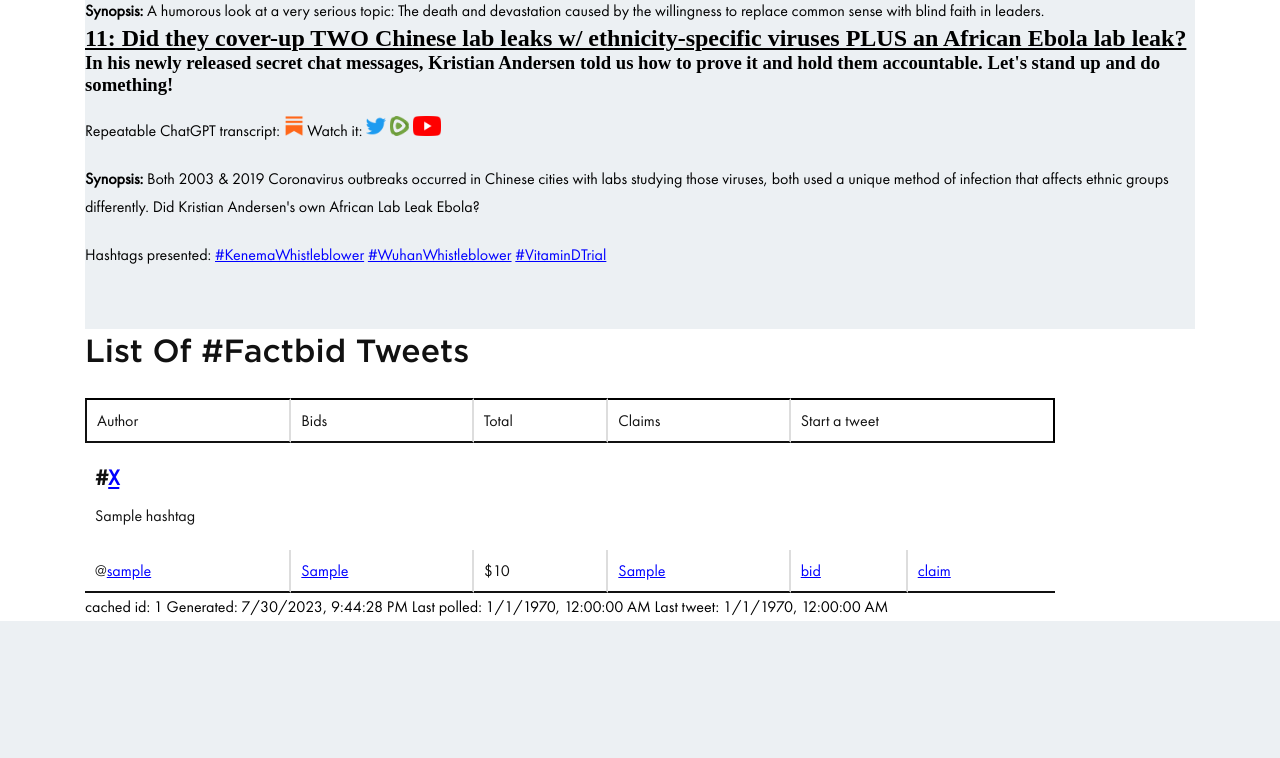
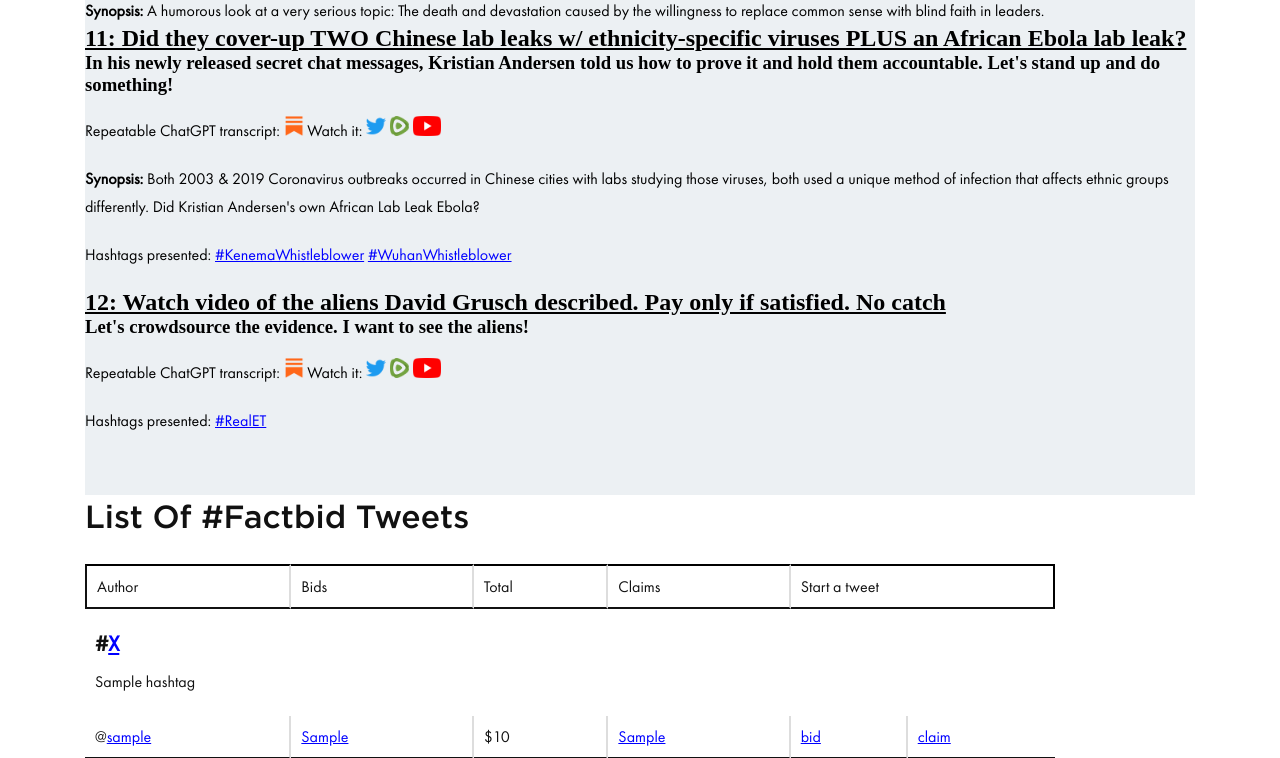
Before and after one commit to aaronfactbid/factbid2, a PHP site: page / in a window 1280 px wide. Shown: the part 3556-4314 px from the top of the page. Before the commit the page ends 4177 px from the top, so only its background shows below. Run offline with PHP 8.4, Linux system fonts and the light colour scheme; tables that the repository leaves empty or names only in its code hold one stand-in row (values such as "Sample post"); data that the repository does not hold is empty.

Commit message:
add episode 12

```diff
--- a/index.php
+++ b/index.php
@@ -268,7 +268,19 @@
 		<p><b>Synopsis:</b>
 		Both 2003 & 2019 Coronavirus outbreaks occurred in Chinese cities with labs studying those viruses, both used a unique method of infection that affects ethnic groups differently.  Did Kristian Andersen's own African Lab Leak Ebola?
 		</p>
-		<p>Hashtags presented: <a href="/KenemaWhistleblower">#KenemaWhistleblower</a> <a href="/WuhanWhistleblower">#WuhanWhistleblower</a> <a href="/VitaminDTrial">#VitaminDTrial</a></p>
+		<p>Hashtags presented: <a href="/KenemaWhistleblower">#KenemaWhistleblower</a> <a href="/WuhanWhistleblower">#WuhanWhistleblower</a></p>
+		</p>
+		<h2 id="12"><u>12: Watch video of the aliens David Grusch described. Pay only if satisfied. No catch</u></h2>
+		<h3>Let's crowdsource the evidence. I want to see the aliens!</h3>
+		<p>
+		Repeatable ChatGPT transcript:
+		<a href="https://factbid.substack.com/p/episode-12-aliens"><img class="thumbnail-link" src="<?php echo $site_url ; ?>/images/SubStack.png"></a>
+		Watch it:
+		<a href="https://twitter.com/factbid/status/1685767574460485632"><img class="thumbnail-link" src="<?php echo $site_url ; ?>/images/Twitter.png"></a>
+		<a href="https://rumble.com/v33g5ah-watch-video-of-the-crashed-aliens-the-us-government-recovered.-pay-only-if-.html"><img class="thumbnail-link" src="<?php echo $site_url ; ?>/images/rumble.png"></a>
+		<a href="https://youtu.be/5Qiu93RPdgg"><img class="thumbnail-link" src="<?php echo $site_url ; ?>/images/youtube.png"></a>
+		</p>
+		<p>Hashtags presented: <a href="/RealET">#RealET</a></p>
 		</p>
 	</div>
 </section>
```
Also changed, not shown: .htaccess.
